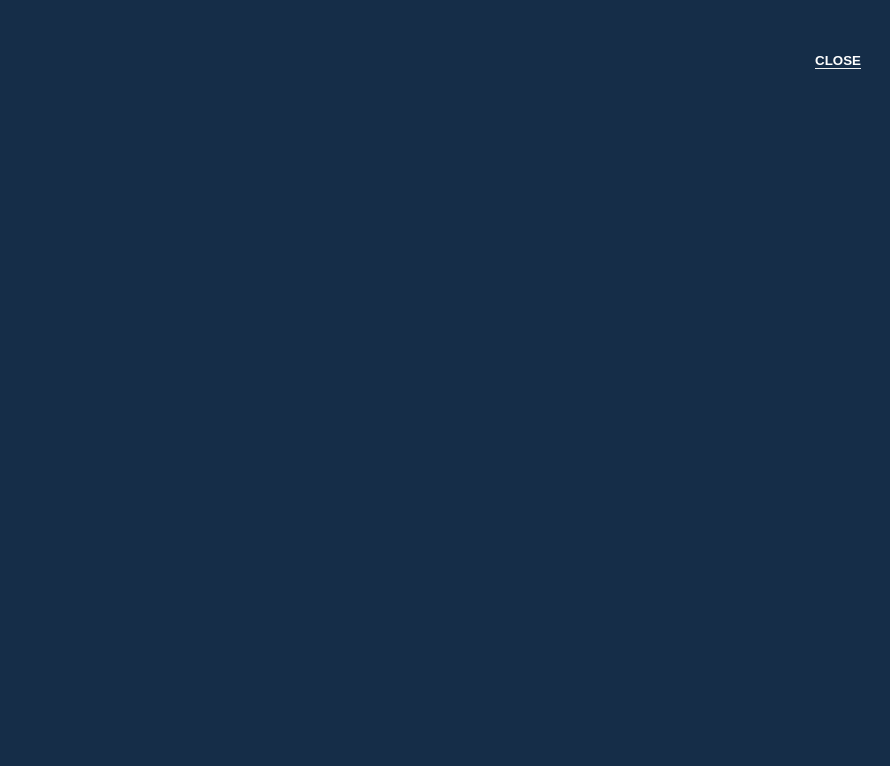
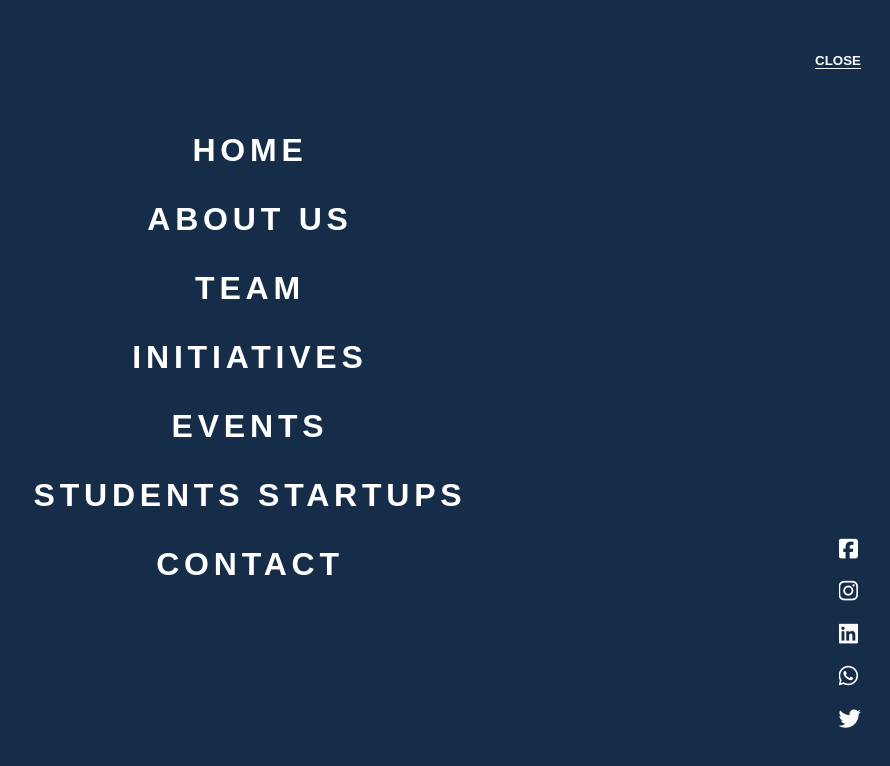
Before and after one commit to Abhishekucs/ecellwebsite, a website: page index.html in a window 1280 px wide. Both pictures are taken after a click on the button "MENU". Shown: the whole page, without its empty margins (390-1280 px from the left). Drawn offline with nearby package versions, Linux system fonts and the light colour scheme.

Commit message:
menu added

```diff
--- a/css/style.scss
+++ b/css/style.scss
@@ -88,6 +88,54 @@ html,body{
                         cursor: pointer;
                     }
                 }
+                .menu-items{
+                    grid-column-start: 2;
+                    grid-column-end: 5;
+                    grid-row-start: 3;
+                    grid-row-end: 5;
+                    text-align: center;
+                    .items{
+                        margin: 2rem auto;
+                        a{
+                            text-decoration: none;
+                            cursor: pointer;
+                            display: block;
+                            h1{
+                                font-size: 2rem;
+                                color: white;
+                                letter-spacing: 0.3rem;
+                                font-weight: 800;
+                            }
+                        }
+                    }
+                }
+                .social-media{
+                    grid-column-start: 2;
+                    grid-column-end: 5;
+                    grid-row-start: 4;
+                    grid-row-end: 5;
+                    align-self: end;
+                    justify-self: end;
+                    margin-right: 9px;
+                    cursor: pointer;
+                    .social{
+                        width: 1.4rem;
+                        ul{
+                            list-style-type: none;
+                            margin: 0;
+                            padding: 0;
+                            li a{
+                                display: block;
+                                text-decoration: none;
+                                margin-bottom: 1rem;
+                                .fab{
+                                    color: white;
+                                    font-size: 1.4rem;
+                                }
+                            }
+                        }
+                    }
+                }
             }
         }
         .pointer{
@@ -156,37 +204,4 @@ html,body{
             form{opacity: 1}
             to{opacity: 0}
         }
-        // .social-media{
-        //     grid-column-start: 2;
-        //     grid-column-end: 3;
-        //     grid-row-start: 4;
-        //     grid-row-end: 5;
-        //     align-self: center;
-        //     display: flex;
-        //     flex-direction: column;
-        //     .line{
-        //         height: 3rem;
-        //         width: 1px;
-        //         background-color: white;
-        //         margin-bottom: 1rem;
-        //         margin-left: 10px;
-        //     }
-        //     .social{
-        //         width: 1.4rem;
-        //         ul{
-        //             list-style-type: none;
-        //             margin: 0;
-        //             padding: 0;
-        //             li a{
-        //                 display: block;
-        //                 text-decoration: none;
-        //                 margin-bottom: 1rem;
-        //                 .fab{
-        //                     color: white;
-        //                     font-size: 1.4rem;
-        //                 }
-        //             }
-        //         }
-        //     }
-        // }
 }
--- a/index.html
+++ b/index.html
@@ -26,6 +26,40 @@
                     <div class="close">
                         <button id="btn2" class="btn2">CLOSE</button>
                     </div>
+                    <div class="menu-items">
+                        <div class="home items">
+                            <a href="index.html"><h1>HOME</h1></a>
+                        </div>
+                        <div class="AboutUs items">
+                            <a href=""><h1>ABOUT US</h1></a>
+                        </div>
+                        <div class="Team items">
+                            <a href=""><h1>TEAM</h1></a>
+                        </div>
+                        <div class="Initiatives items">
+                            <a href=""><h1>INITIATIVES</h1></a>
+                        </div>
+                        <div class="Events items">
+                            <a href=""><h1>EVENTS</h1></a>
+                        </div>
+                        <div class="StudentsStartups items">
+                            <a href=""><h1>STUDENTS STARTUPS</h1></a>
+                        </div>
+                        <div class="Contact items">
+                            <a href=""><h1>CONTACT</h1></a>
+                        </div>
+                    </div>
+                    <div class="social-media">
+                        <div class="social">
+                            <ul>
+                                <li><a href="https://www.facebook.com/ecellnita"><i class="fab fa-facebook-square"></i></a></li>
+                                <li><a href="https://www.instagram.com/ecellnita/"><i class="fab fa-instagram"></i></a></li>
+                                <li><a href="https://www.linkedin.com/company/e-cell-nit-a/?viewAsMember=true"><i class="fab fa-linkedin"></i></a></li>
+                                <li><a href="#"><i class="fab fa-whatsapp"></i></a></li>
+                                <li><a href="#"><i class="fab fa-twitter"></i></a></li>
+                            </ul>
+                        </div>
+                    </div>
                 </div>
             </div>
             <div class="content">
@@ -41,19 +75,6 @@
                     <h6>Let's go</h6>
                 </div>
             </div>
-            <!-- <div class="social-media">
-                <div class="line">
-                </div>
-                <div class="social">
-                    <ul>
-                        <li><a href="https://www.facebook.com/ecellnita"><i class="fab fa-facebook-square"></i></a></li>
-                        <li><a href="https://www.instagram.com/ecellnita/"><i class="fab fa-instagram"></i></a></li>
-                        <li><a href="https://www.linkedin.com/company/e-cell-nit-a/?viewAsMember=true"><i class="fab fa-linkedin"></i></a></li>
-                        <li><a href="#"><i class="fab fa-whatsapp"></i></a></li>
-                        <li><a href="#"><i class="fab fa-twitter"></i></a></li>
-                    </ul>
-                </div>
-            </div> -->
         </section>
     </div>
     <script src="https://cdnjs.cloudflare.com/ajax/libs/gsap/3.2.6/gsap.min.js"></script>
--- a/js/main.js
+++ b/js/main.js
@@ -5,6 +5,7 @@ const btn2 = document.getElementById("btn2")
 const btn2_animate = document.getElementsByClassName("btn2")
 const slider2 = document.querySelector(".slider_2")
 const slider = document.querySelector(".slider")
+const menu = document.querySelectorAll('.items')
 
 const t1 = gsap.timeline();
 
@@ -12,6 +13,7 @@ btn1.addEventListener("click", (e) => {
     t1.fromTo(slider,{opacity: 0}, {opacity: 1})
     .fromTo(slider2,{x: "100%"},{duration: 1, x: "0", ease: "power4.in"})
     .fromTo(btn2_animate,{y: "30px"},{y: "0", ease: "power4.in"})
+    .fromTo(menu,{y: "30px",opacity: 0},{y: "0", opacity: 1, ease: "power4.in"})
     slider.classList.add("pointer");
 })
 
```
Also changed, not shown: css/style.css, 1 other file.
